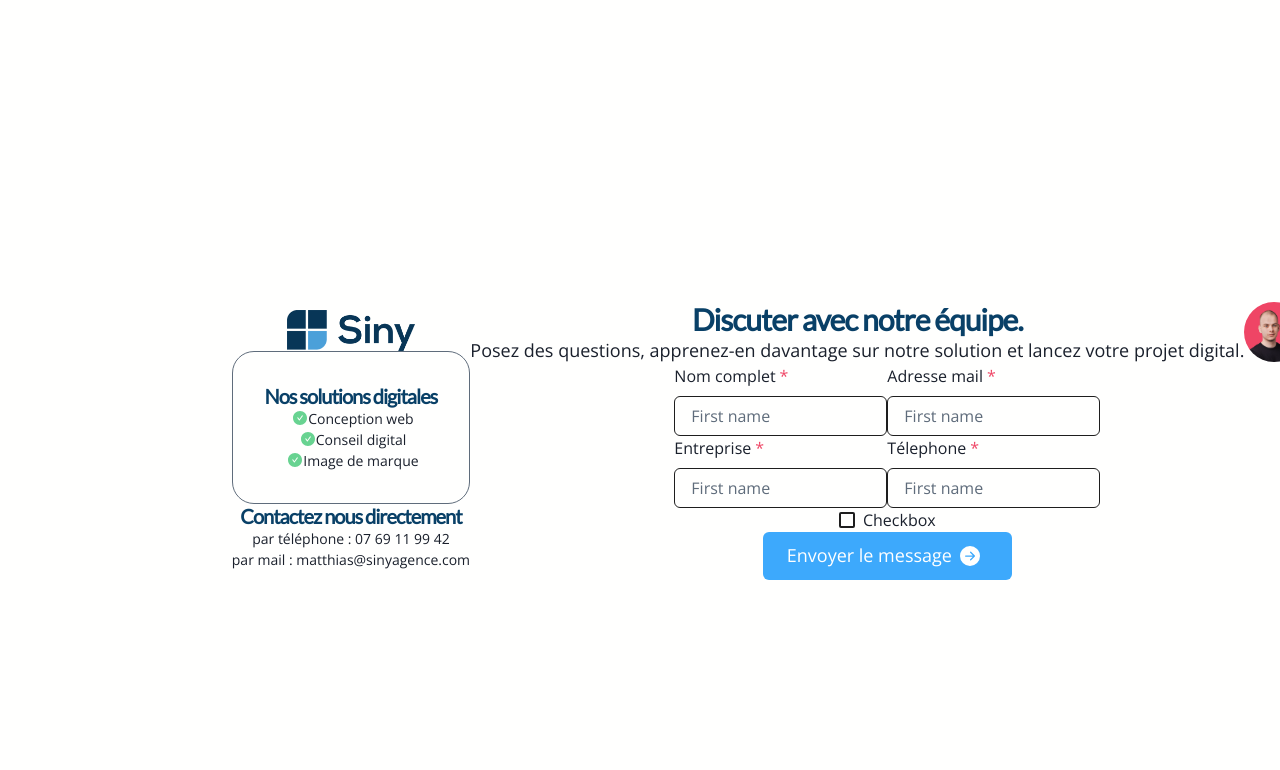
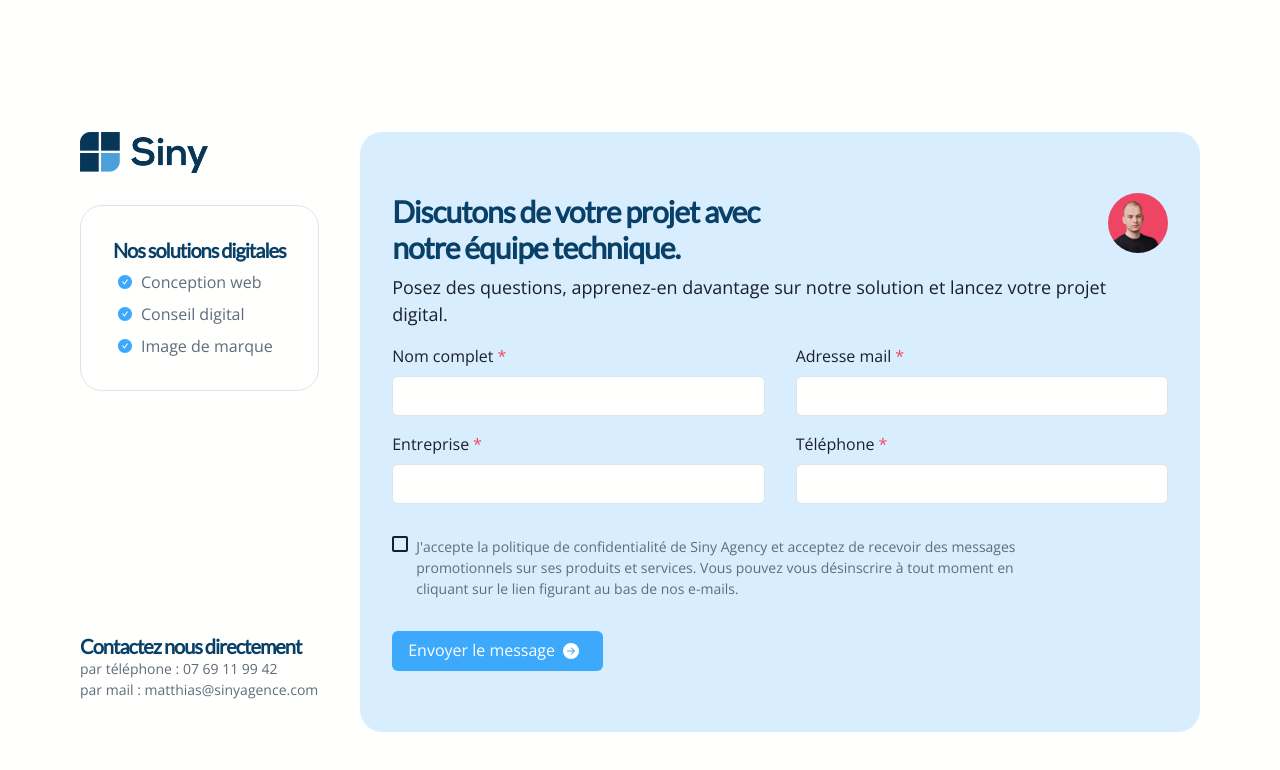
Before and after one commit to MatthiasTeks/agence-siny, a Next.js app: page /contact in a window 1280 px wide. Shown: the top 770 px of the page. Built offline with nearby package versions, Linux system fonts and the light colour scheme.

Commit message:
contact updated

```diff
--- a/components/contact/contact_discuss.tsx
+++ b/components/contact/contact_discuss.tsx
@@ -4,15 +4,15 @@ import { Box, Heading, Text } from "@chakra-ui/react";
 const ContactDiscuss = () => {
     return (
         <Box display="flex" flexDirection="row" justifyContent="center" alignItems="center">
-            <Box display="flex" flexDirection="column" justifyContent="center" alignItems="center">
-                <Heading color="blue.700" textAlign="left" as="h1" size={{sm: "md", xl: "lg"}}  letterSpacing="-1px">
-                    Discuter avec notre équipe.
+            <Box display="flex" flexDirection="column" justifyContent="center" alignItems="start">
+                <Heading color="blue.700" textAlign="left" as="h1" size={{sm: "md", xl: "lg"}}  letterSpacing="-1px" w="60%">
+                    Discutons de votre projet avec notre équipe technique.
                 </Heading>
-                <Text fontSize={{sm: "sm", xl: "lg"}} fontWeight="lighter">
+                <Text fontSize={{sm: "sm", xl: "lg"}} fontWeight="lighter" pt="0.5em">
                     Posez des questions, apprenez-en davantage sur notre solution et lancez votre projet digital.
                 </Text>
             </Box>
-        <Box id="siny-developper" display="flex" flexDirection="row" justifyContent="center" alignItems="center">
+        <Box id="siny-developper" display="flex" flexDirection="row" justifyContent="center" alignItems="center" alignSelf="start">
             <Image
                 src={"/images/matthias.png"}
                 layout="fixed"
--- a/components/contact/contact_form.tsx
+++ b/components/contact/contact_form.tsx
@@ -1,34 +1,60 @@
+import { useRef, createRef } from 'react';
+import emailjs from '@emailjs/browser';
 import { Box, Button, Checkbox, FormControl, FormErrorMessage, FormLabel, Heading, Icon, Input, Text } from "@chakra-ui/react";
 import { BsFillArrowRightCircleFill } from "react-icons/bs";
 
 const ContactForm = () => {
+
+    const form = createRef<HTMLFormElement>();
+
+    const sendEmail = (e: React.FormEvent<HTMLFormElement>) => {
+        e.preventDefault();
+
+        const currentForm = form.current;
+
+        if(currentForm) {
+            emailjs.sendForm('service_df8v8sm', 'template_fd97p2f', currentForm, 'wvHrG9zVAq0gM5NXj')
+            .then((result) => {
+                console.log(result.text);
+            }, (error) => {
+                console.log(error.text);
+            });
+        }
+      };
+
     return (
-        <Box display="flex" flexDirection="column" justifyContent="center" alignItems="center" mx="10vw">
-            <Box display="flex" flexDirection="row" justifyContent="center" alignItems="center">
-                <FormControl isRequired>
+        <Box display="flex" flexDirection="column" justifyContent="center" alignItems="start" pt="1em" w="100%">
+            <form ref={form} onSubmit={(e) => sendEmail(e)}>
+                <Box display="flex" flexDirection="row" justifyContent="space-between" alignItems="center" w="100%">
+                    <FormControl isRequired w="48%">
                         <FormLabel>Nom complet</FormLabel>
-                    <Input placeholder='First name' />
+                        <Input background="white.500" borderColor="rgb(224 227 231)" />
                     </FormControl>
-                <FormControl isRequired>
+                    <FormControl isRequired w="48%">
                         <FormLabel>Adresse mail</FormLabel>
-                    <Input placeholder='First name' />
+                        <Input background="white.500" borderColor="rgb(224 227 231)" />
                     </FormControl>
                 </Box>
-            <Box display="flex" flexDirection="row" justifyContent="center" alignItems="center">
-                <FormControl isRequired>
+                <Box display="flex" flexDirection="row" justifyContent="space-between" alignItems="center" w="100%">
+                    <FormControl isRequired w="48%" pt="1em">
                         <FormLabel>Entreprise</FormLabel>
-                    <Input placeholder='First name' />
+                        <Input background="white.500" borderColor="rgb(224 227 231)" />
                     </FormControl>
-                <FormControl isRequired>
-                    <FormLabel>Télephone</FormLabel>
-                    <Input placeholder='First name' />
+                    <FormControl isRequired w="48%" pt="1em">
+                        <FormLabel>Téléphone</FormLabel>
+                        <Input background="white.500" borderColor="rgb(224 227 231)"  />
                     </FormControl>
                 </Box>
-            <Checkbox>Checkbox</Checkbox>
-            <Button display="flex" justifyContent="space-between" alignItems="center"  colorScheme='blue' p={{sm: "0.5em", lg: "1.5em"}}>
-                <Text fontSize={{sm: "sm", xl: "lg"}} fontWeight="lighter">Envoyer le message</Text>
-                <Icon as={BsFillArrowRightCircleFill} w={5} h={5} mx="0.5em" color="white.500"/>
+                <Checkbox pt="2em" alignItems="start">
+                    <Text fontSize="sm" w="80%" color="gray.500">
+                        J&apos;accepte la politique de confidentialité de Siny Agency et acceptez de recevoir des messages promotionnels sur ses produits et services. Vous pouvez vous désinscrire à tout moment en cliquant sur le lien figurant au bas de nos e-mails.
+                    </Text>
+                    </Checkbox>
+                <Button display="flex" justifyContent="space-between" alignItems="center"  colorScheme='blue' p={{sm: "0.5em", lg: "1em"}} mt="2em" type="submit">
+                    <Text fontSize={{sm: "sm", xl: "md"}} fontWeight="lighter">Envoyer le message</Text>
+                    <Icon as={BsFillArrowRightCircleFill} w={4} h={4} mx="0.5em" color="white.500"/>
                 </Button>
+            </form>
         </Box>
     )
 }
--- a/components/contact/contact_siny.tsx
+++ b/components/contact/contact_siny.tsx
@@ -4,7 +4,7 @@ import { AiFillCheckCircle } from "react-icons/ai";
 
 const ContactSiny = () => {
     return (
-        <Box display="flex" flexDirection="column" justifyContent="center" alignItems="center">
+        <Box display="flex" flexDirection="column" justifyContent="space-between" alignItems="start" h="75%" w="50%">
             <Box display="block" w={{sm: "30vw", lg: "10vw"}} cursor="pointer">
                 <Image
                     src="/images/logo.webp"
@@ -17,32 +17,32 @@ const ContactSiny = () => {
                     alt="Siny Agency Logo"
                 />
             </Box>
-            <Box display="flex" flexDirection="column" justifyContent="center" alignItems="center" borderRadius="22px" border="1px" borderColor="gray.500" p="2em">
+            <Box display="flex" flexDirection="column" justifyContent="center" alignItems="start" borderRadius="22px" border="1px" borderColor="rgb(224 227 231)" p="2em" mt="2em">
                 <Heading color="blue.700" textAlign="center" as="h1" size={{sm: "sm", xl: "md"}}  letterSpacing="-1px">
                     Nos solutions digitales
                 </Heading>
-                <Box display="flex" flexDirection="row" justifyContent="center" alignItems="center">
-                    <Icon color="green.300" as={AiFillCheckCircle} ml="0.25em"/>
-                    <Text fontSize={{sm: "sm", xl: "sm"}} fontWeight="lighter">Conception web</Text>
+                <Box display="flex" flexDirection="row" justifyContent="center" alignItems="center" pt="0.5em">
+                    <Icon color="blue.500" as={AiFillCheckCircle} ml="0.25em"/>
+                    <Text fontSize={{sm: "sm", xl: "md"}} fontWeight="lighter" pl="0.5em" color="gray.500">Conception web</Text>
                 </Box>
-                <Box display="flex" flexDirection="row" justifyContent="center" alignItems="center">
-                    <Icon color="green.300" as={AiFillCheckCircle} ml="0.25em"/>
-                    <Text fontSize={{sm: "sm", xl: "sm"}} fontWeight="lighter">Conseil digital</Text>
+                <Box display="flex" flexDirection="row" justifyContent="center" alignItems="center" pt="0.5em">
+                    <Icon color="blue.500" as={AiFillCheckCircle} ml="0.25em"/>
+                    <Text fontSize={{sm: "sm", xl: "md"}} fontWeight="lighter" pl="0.5em" color="gray.500">Conseil digital</Text>
                 </Box>
-                <Box display="flex" flexDirection="row" justifyContent="center" alignItems="center">
-                    <Icon color="green.300" as={AiFillCheckCircle} ml="0.25em"/>
-                    <Text fontSize={{sm: "sm", xl: "sm"}} fontWeight="lighter">Image de marque</Text>
+                <Box display="flex" flexDirection="row" justifyContent="center" alignItems="center" pt="0.5em">
+                    <Icon color="blue.500" as={AiFillCheckCircle} ml="0.25em"/>
+                    <Text fontSize={{sm: "sm", xl: "md"}} fontWeight="lighter" pl="0.5em" color="gray.500">Image de marque</Text>
                 </Box>
             </Box>
-            <Box display="flex" flexDirection="column" justifyContent="center" alignItems="center">
+            <Box display="flex" flexDirection="column" justifyContent="end" alignItems="start" flexGrow="1" pb="2em">
                 <Heading color="blue.700" textAlign="center" as="h1" size={{sm: "sm", xl: "md"}}  letterSpacing="-1px">
                     Contactez nous directement
                 </Heading>
                 <Box display="flex" flexDirection="row" justifyContent="center" alignItems="center">
-                    <Text fontSize={{sm: "sm", xl: "sm"}} fontWeight="lighter">par téléphone : 07 69 11 99 42 </Text>
+                    <Text fontSize={{sm: "sm", xl: "sm"}} fontWeight="lighter" color="gray.500">par téléphone : 07 69 11 99 42 </Text>
                 </Box>
                 <Box display="flex" flexDirection="row" justifyContent="center" alignItems="center">
-                    <Text fontSize={{sm: "sm", xl: "sm"}} fontWeight="lighter">par mail : matthias@sinyagence.com </Text>
+                    <Text fontSize={{sm: "sm", xl: "sm"}} fontWeight="lighter" color="gray.500">par mail : matthias@sinyagence.com </Text>
                 </Box>
             </Box>
         </Box>
--- a/global/types.tsx
+++ b/global/types.tsx
@@ -34,9 +34,3 @@ export interface AccordionType {
     resume: string;
     index: number;
 }
-
-export interface ValuesFormik {
-    firstName: string;
-    lastName: string;
-    email: string;
-}
--- a/package.json
+++ b/package.json
@@ -10,6 +10,7 @@
   },
   "dependencies": {
     "@chakra-ui/react": "^2.3.6",
+    "@emailjs/browser": "^3.7.0",
     "@emotion/react": "^11.10.4",
     "@emotion/styled": "^11.10.4",
     "@fontsource/lato": "^4.5.10",
--- a/pages/contact.tsx
+++ b/pages/contact.tsx
@@ -12,9 +12,9 @@ const Agency: NextPage = () => {
                 <title>Siny Agency - Agency</title>
                 <link rel="icon" href="/favicon.ico" />
             </Head>
-            <Box position="fixed" w="100vw" h="100vh" display="flex" flexDirection={{ sm: "column", lg: "row"}} justifyContent="center" alignItems="center" mx="10vw" my="5vh">
+            <Box position="fixed" h="100vh" display="flex" flexDirection="row" justifyContent="space-evenly" alignItems="center" mx="5em" my="2em">
                 <ContactSiny />
-                <Box display="flex" flexDirection="column" justifyContent="center" alignItems="center">
+                <Box h="75%" display="flex" flexDirection="column" justifyContent="center" alignItems="start" bg="#D8EEFE" borderRadius="22px" p="2em">
                     <ContactDiscuss />
                     <ContactForm />
                 </Box>
```
Also changed, not shown: 2 other files (tests, documents, lock files or other folders). Lines whose indentation alone changed are shown as unchanged.
